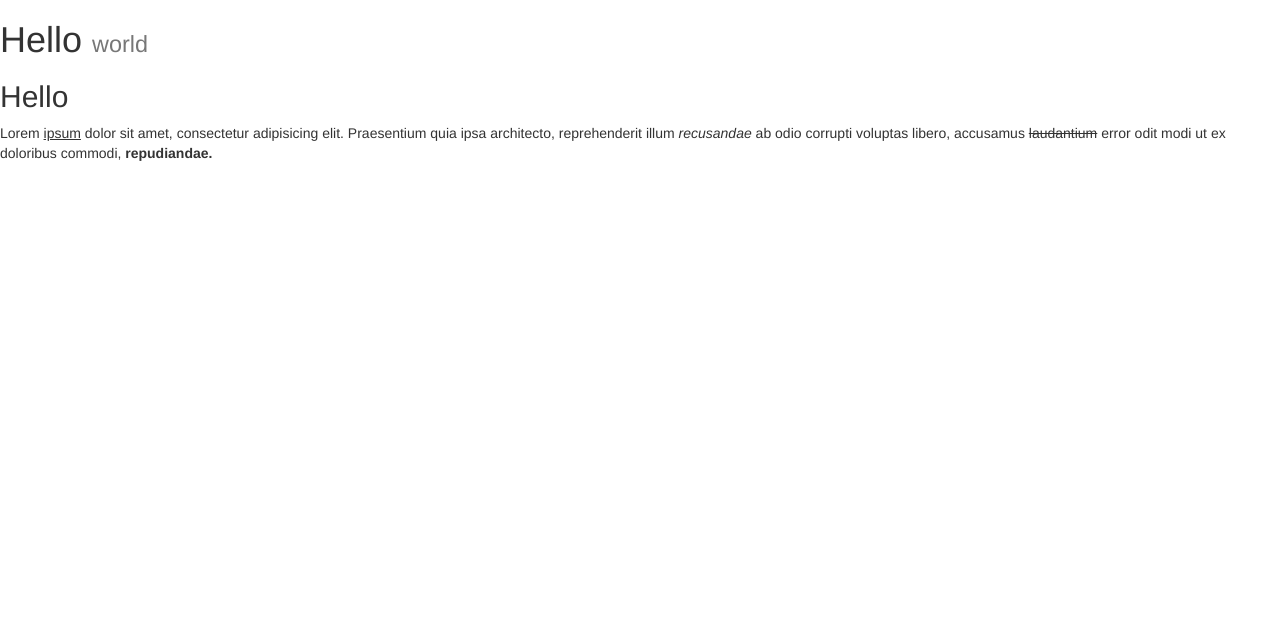
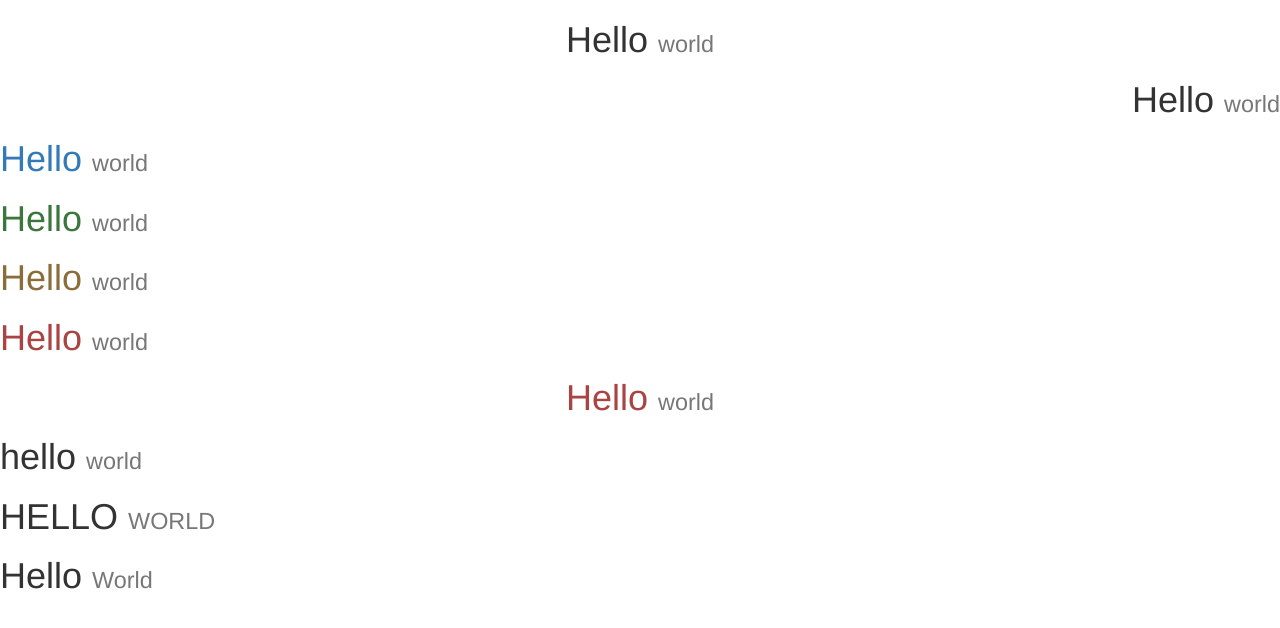
Before and after one commit to kongtoonarmy/bootstrap-beginner, a plain HTML site: page index.html in a window 1280 px wide. Drawn offline with Linux system fonts and the light colour scheme.

Commit message:
Typography2

```diff
--- a/index.html
+++ b/index.html
@@ -10,8 +10,15 @@
 	<script type="text/javascript" src="libraries/bootstrap/js/bootstrap.min.js"></script>
 </head>
 <body>
-	<h1>Hello <small>world</small></h1>
-	<h2>Hello</h2>
-	<p>Lorem <u>ipsum</u> dolor sit amet, consectetur adipisicing elit. Praesentium quia ipsa architecto, reprehenderit illum <em>recusandae</em> ab odio corrupti voluptas libero, accusamus <s>laudantium</s> error odit modi ut ex doloribus commodi, <strong>repudiandae.</strong></p>
+	<h1 class="text-center">Hello <small>world</small></h1>
+	<h1 class="text-right">Hello <small>world</small></h1>
+	<h1 class="text-primary">Hello <small>world</small></h1>
+	<h1 class="text-success">Hello <small>world</small></h1>
+	<h1 class="text-warning">Hello <small>world</small></h1>
+	<h1 class="text-danger">Hello <small>world</small></h1>
+	<h1 class="text-center text-danger">Hello <small>world</small></h1>
+	<h1 class="text-lowercase">Hello <small>world</small></h1>
+	<h1 class="text-uppercase">Hello <small>world</small></h1>
+	<h1 class="text-capitalize">Hello <small>world</small></h1>
 </body>
 </html>
```
